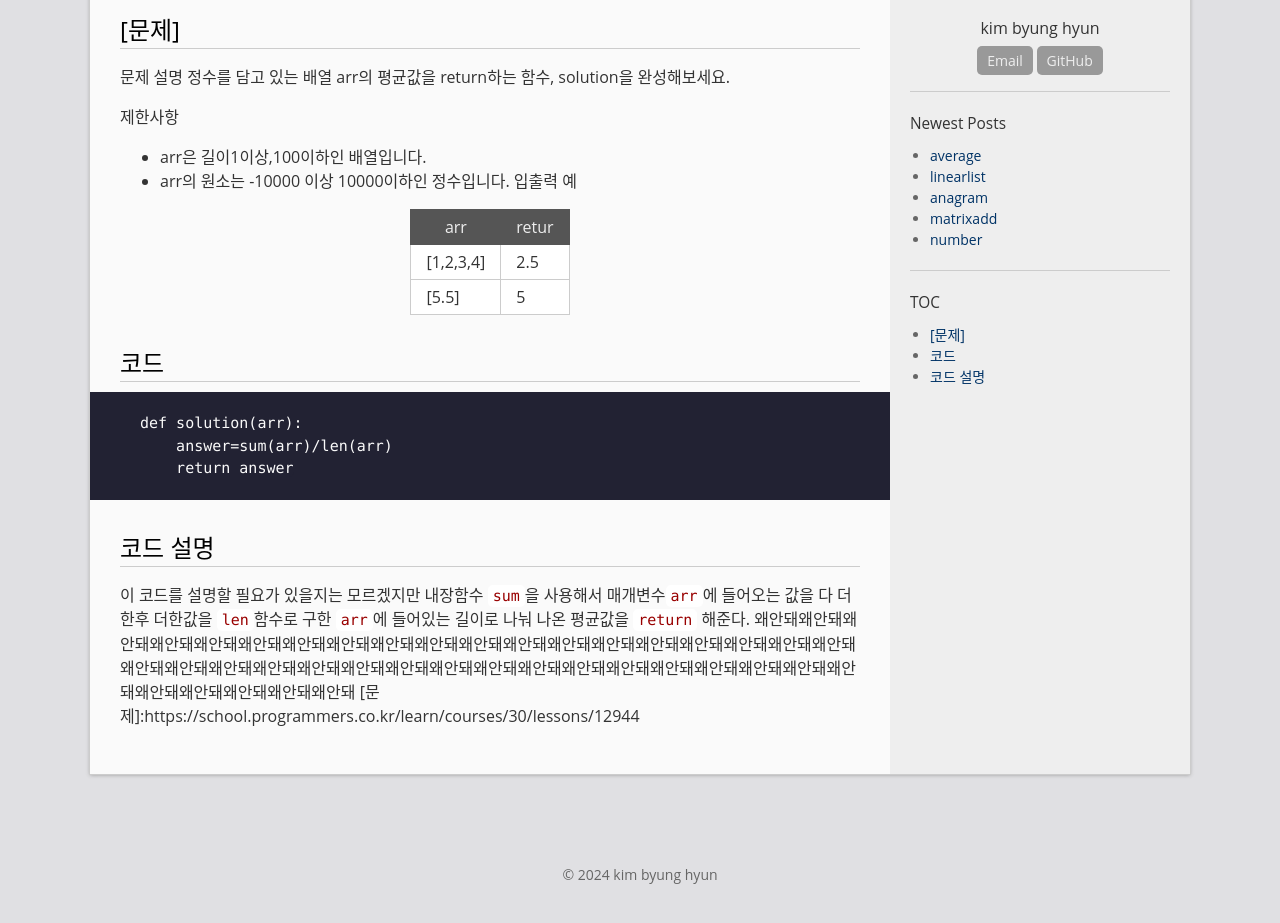
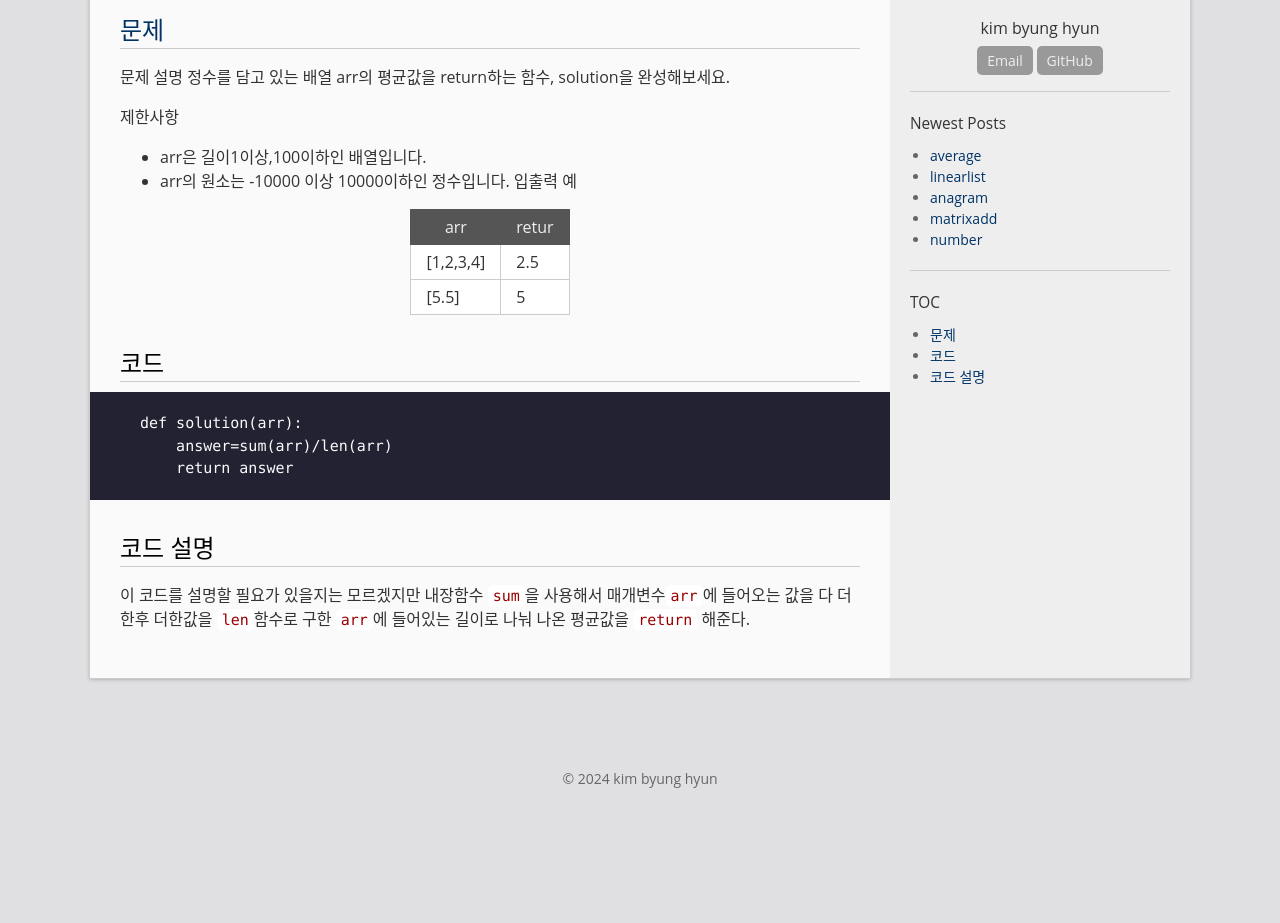
Before and after one commit to bh6366632/bh6366632.github.com, a Jekyll site: the page built from _posts/2024-04-08-average.md, in a window 1280 px wide, cut to the strip 261-1206 px from the top of the page. Shown: the top 923 px of the strip. Built offline with Jekyll 4.4.1, drawn with Linux system fonts in a browser that asks for light colours; after the commit the page ends 1110 px from its top, so only the background shows below that.

Commit message:
Update 2024-04-08-average.md

```diff
--- a/_posts/2024-04-08-average.md
+++ b/_posts/2024-04-08-average.md
@@ -5,6 +5,17 @@ date:   2024-04-08 22:36
 categories: PYTHON
 permalink: /archivers/average
 ---
+
+
+
+
+
+
+
+
+
+
+
 # [문제]
 문제 설명
 정수를 담고 있는 배열 arr의 평균값을 return하는 함수, solution을 완성해보세요.
@@ -29,5 +40,5 @@ def solution(arr):
 이 코드를 설명할 필요가 있을지는 모르겠지만
 내장함수 `sum`을 사용해서 매개변수`arr`에 들어오는 값을 다 더한후
 더한값을 `len`함수로 구한 `arr`에 들어있는 길이로 나눠 나온 평균값을 `return` 해준다.
-왜안돼왜안돼왜안돼왜안돼왜안돼왜안돼왜안돼왜안돼왜안돼왜안돼왜안돼왜안돼왜안돼왜안돼왜안돼왜안돼왜안돼왜안돼왜안돼왜안돼왜안돼왜안돼왜안돼왜안돼왜안돼왜안돼왜안돼왜안돼왜안돼왜안돼왜안돼왜안돼왜안돼왜안돼왜안돼왜안돼왜안돼왜안돼왜안돼왜안돼왜안돼
+
 [문제]:https://school.programmers.co.kr/learn/courses/30/lessons/12944
```
